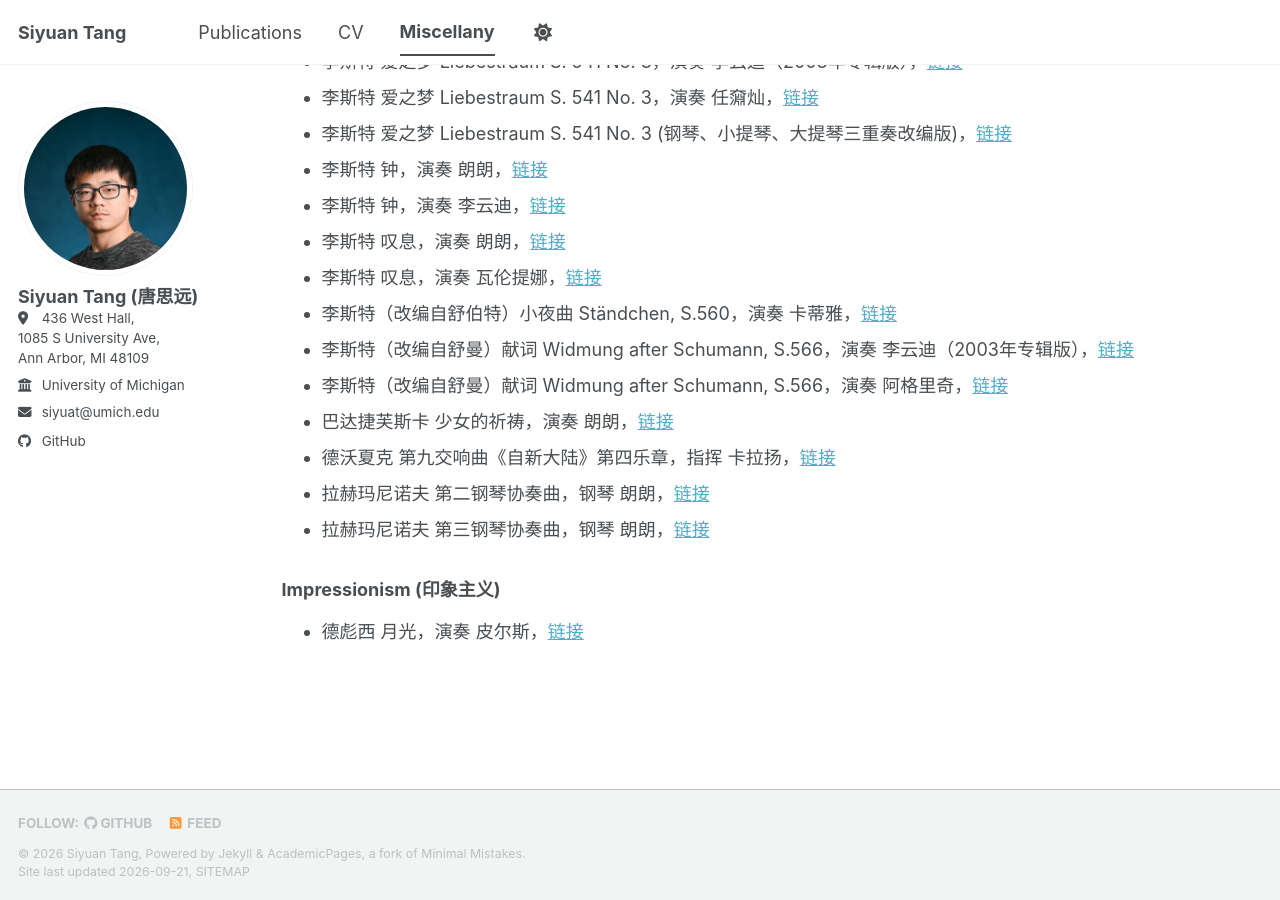
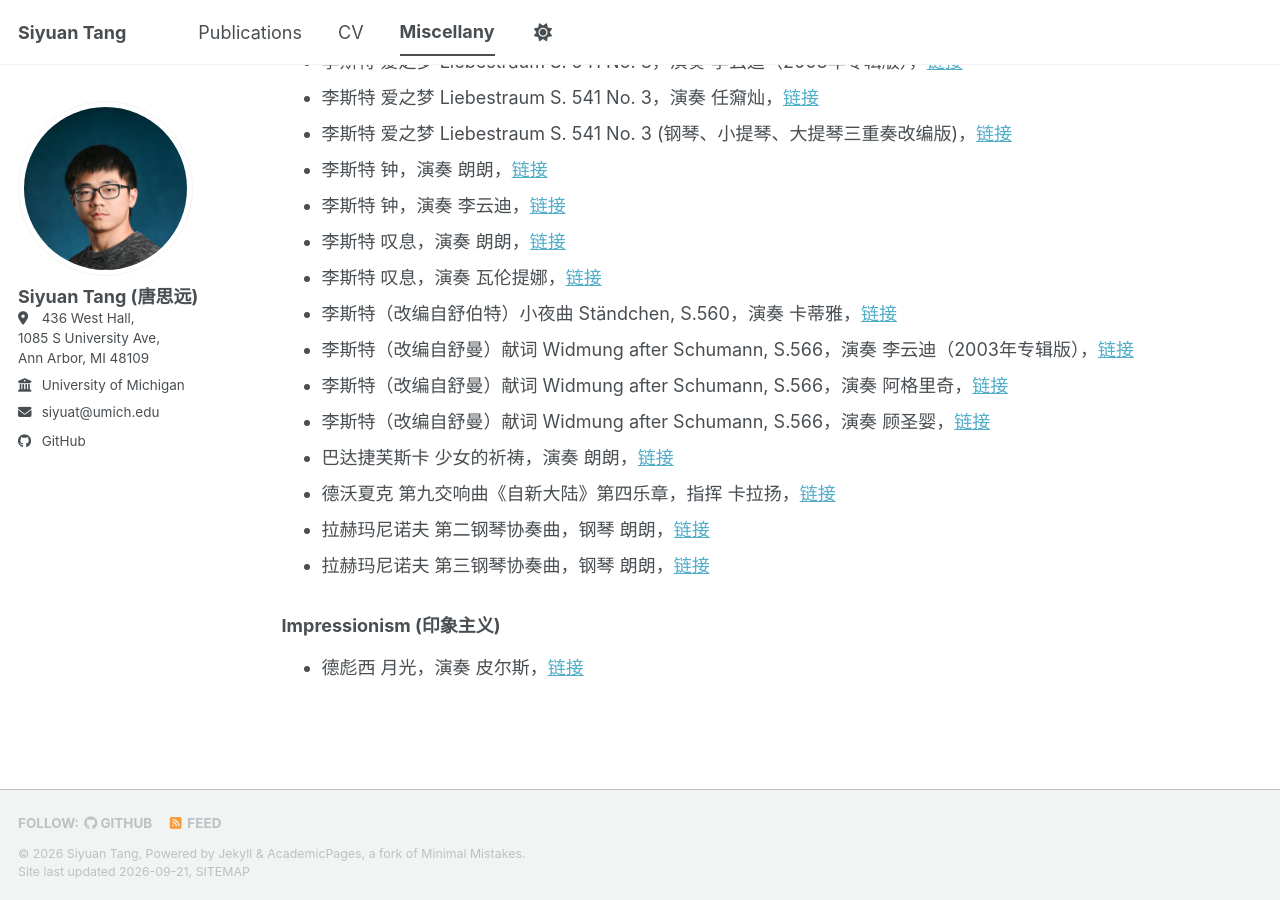
Before and after one commit to siyuat-ui/siyuat-ui.github.io, a Jekyll site: the page built from _pages/miscellany.md, in a window 1280 px wide and 900 px high, scrolled down 2719 px. Built offline with Jekyll 4.4.1, drawn with Linux system fonts in a browser that asks for light colours; a style sheet for code colours, icons or effects is not loaded.

Commit message:
Add Liszt/Schumann Widmung performed by 顾圣婴 to classical music list
Co-Authored-By: Claude Sonnet 5 <noreply@anthropic.com>
Claude-Session: https://claude.ai/code/session_01V4NqYJVaZa2Mrh8DC2t8GC

```diff
--- a/_pages/miscellany.md
+++ b/_pages/miscellany.md
@@ -98,6 +98,7 @@ Classical Music
 * 李斯特（改编自舒伯特）小夜曲 Ständchen, S.560，演奏 卡蒂雅，<a href="https://www.bilibili.com/video/BV1R7411k7di/?vd_source=a561ef469b393b8e0fe54f7f631cc160" target="_blank" rel="noopener noreferrer">链接</a>
 * 李斯特（改编自舒曼）献词 Widmung after Schumann, S.566，演奏 李云迪（2003年专辑版），<a href="https://www.youtube.com/watch?v=jDWeTO3tBNI" target="_blank" rel="noopener noreferrer">链接</a>
 * 李斯特（改编自舒曼）献词 Widmung after Schumann, S.566，演奏 阿格里奇，<a href="https://www.bilibili.com/video/BV1a4411B7F5/?vd_source=a561ef469b393b8e0fe54f7f631cc160" target="_blank" rel="noopener noreferrer">链接</a>
+* 李斯特（改编自舒曼）献词 Widmung after Schumann, S.566，演奏 顾圣婴，<a href="https://www.bilibili.com/video/BV1dW411i7j6/?vd_source=a561ef469b393b8e0fe54f7f631cc160" target="_blank" rel="noopener noreferrer">链接</a>
 * 巴达捷芙斯卡 少女的祈祷，演奏 朗朗，<a href="https://www.bilibili.com/video/BV14J411W7v1/?spm_id_from=333.337.search-card.all.click&vd_source=a561ef469b393b8e0fe54f7f631cc160" target="_blank" rel="noopener noreferrer">链接</a>
 * 德沃夏克 第九交响曲《自新大陆》第四乐章，指挥 卡拉扬，<a href="https://www.bilibili.com/video/BV1e34y1i7Hz?spm_id_from=333.788.player.player_end_recommend_autoplay&vd_source=a561ef469b393b8e0fe54f7f631cc160&trackid=web_related_0.router-related-2479604-grjpt.1770481253121.40" target="_blank" rel="noopener noreferrer">链接</a>
 * 拉赫玛尼诺夫 第二钢琴协奏曲，钢琴 朗朗，<a href="https://www.bilibili.com/video/BV1sx41117YL/?spm_id_from=333.1387.favlist.content.click&vd_source=a561ef469b393b8e0fe54f7f631cc160" target="_blank" rel="noopener noreferrer">链接</a>
```
